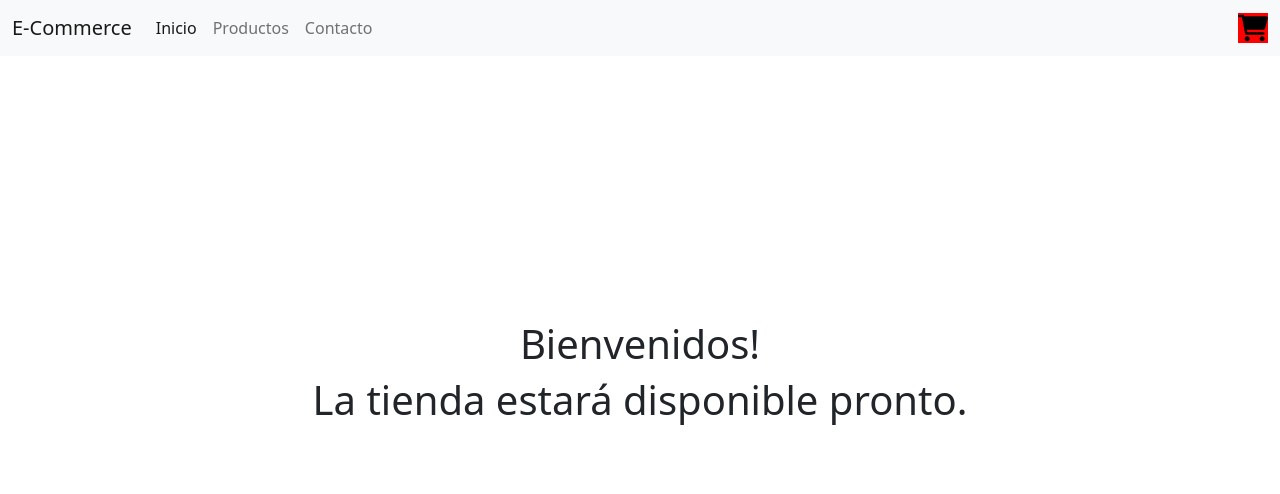
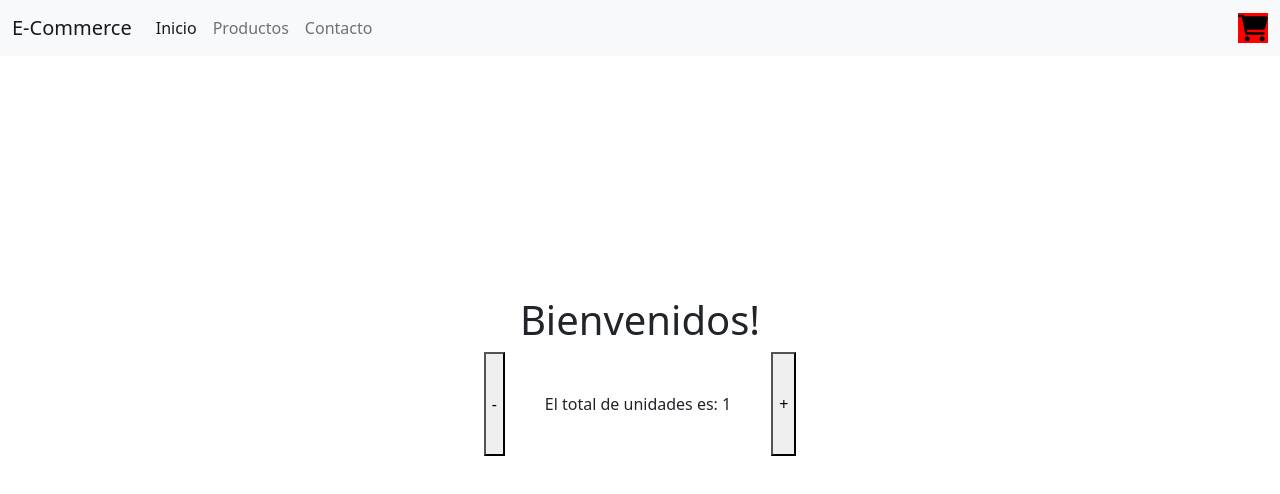
Before and after one commit to ivanezek/reactjs, a React (Create React App) app: page / in a window 1280 px wide. Shown: the top 494 px of the page. Built offline with nearby package versions, Linux system fonts and the light colour scheme.

Commit message:
itemCount

```diff
--- a/src/App.css
+++ b/src/App.css
@@ -15,3 +15,12 @@ main{
   align-items: center;
   height: 80vh;
 }
+
+
+.contador{
+  display: flex;
+}
+
+.numero{
+  margin: 40px;
+}
--- a/src/App.js
+++ b/src/App.js
@@ -11,7 +11,7 @@ function App() {
       </header>
       <main>
         <ItemListContainer texto='Bienvenidos!' />
-        <ItemListContainer texto='La tienda estará disponible pronto.' />
+
       </main>
     </>
   );
--- /dev/null
+++ b/src/components/ItemCount.js
@@ -0,0 +1,34 @@
+import { useState } from 'react';
+
+export default function ItemCount({stock, initial}){
+
+    const [count, setCount] = useState(parseInt(initial))
+
+    const agregarItem = () =>{
+       count == stock ? alert('No hay más stock')  : setCount(count + 1)
+    }
+
+    const eliminarItem = ()=>{
+        count == 0 ? alert('No hay productos')  : setCount(count - 1)
+    }
+
+    if(count > parseInt(stock)){
+        document.getElementById('botonSuma').onclick(alert('No hay más stock!'))
+    }
+    else if(count < 0){
+        count = 1
+    }
+
+
+    return(
+        <>
+            <div className='btnContadorContainer'>
+                <div className='contador'>
+                    <button onClick= {eliminarItem} id='botonResta' className='resta'>-</button>
+                    <p className='numero'>El total de unidades es: {count}</p>
+                    <button onClick= {agregarItem} id='botonSuma' className='suma'>+</button>
+                </div>
+            </div>
+        </>
+    )
+}
--- a/src/components/ItemListContainer.js
+++ b/src/components/ItemListContainer.js
@@ -1,6 +1,11 @@
+import ItemCount from './ItemCount'
+
 const ItemListContainer = ({texto}) => {
     return (
+        <>
         <h1>{texto}</h1>
+        <ItemCount stock= '10' initial='1' />
+        </>
     )
 }
 
```
